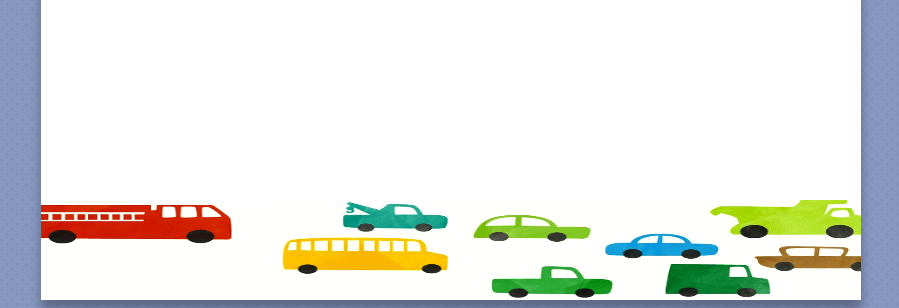
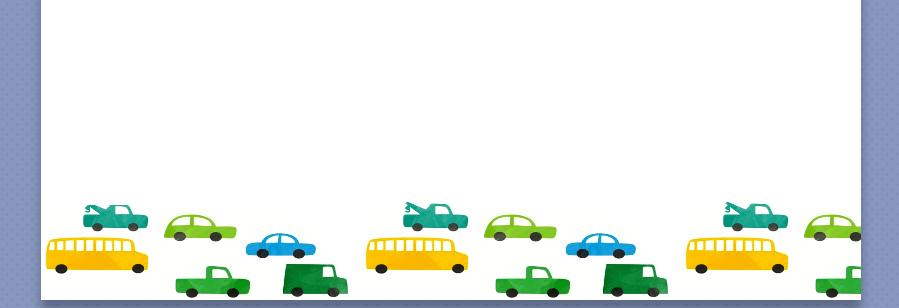
Before and after one commit to merouaneh/weegotoschool, a PHP site: page / in a window 1280 px wide. Shown: the part 1177-1485 px from the top of the page, without its empty margins (189-1088 px from the left). Run offline with PHP 8.4, Linux system fonts and the light colour scheme; some libraries are stand-ins or nearby versions.

```diff
--- a/styles.css
+++ b/styles.css
@@ -147,7 +147,7 @@ div#banner, div#footer {
   background-repeat: repeat;
   text-align: center;
   height:100px;
-  background-size: 820px 100px;
+  background-size: 320px 100px;
   display: block;
 
 }
```
Also changed, not shown: images/theme_header_cars2.png.
